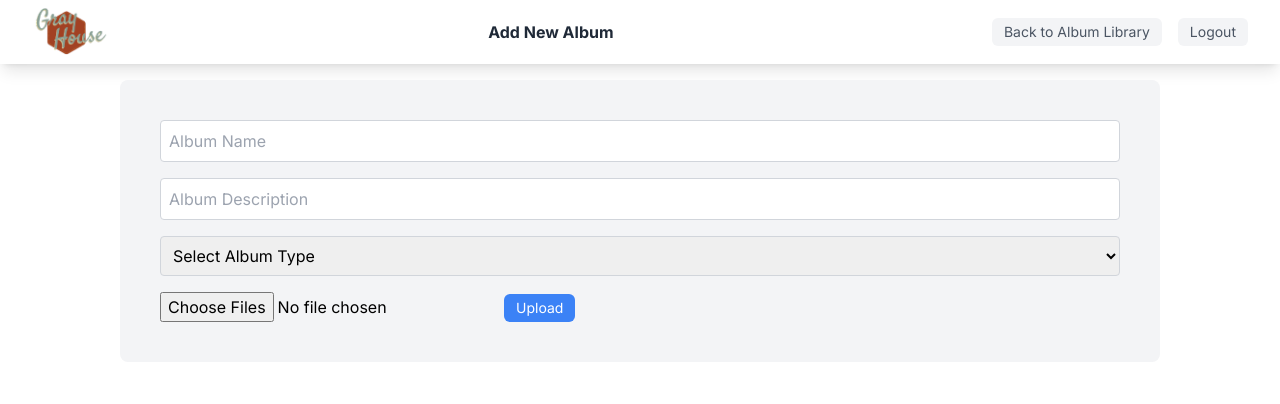
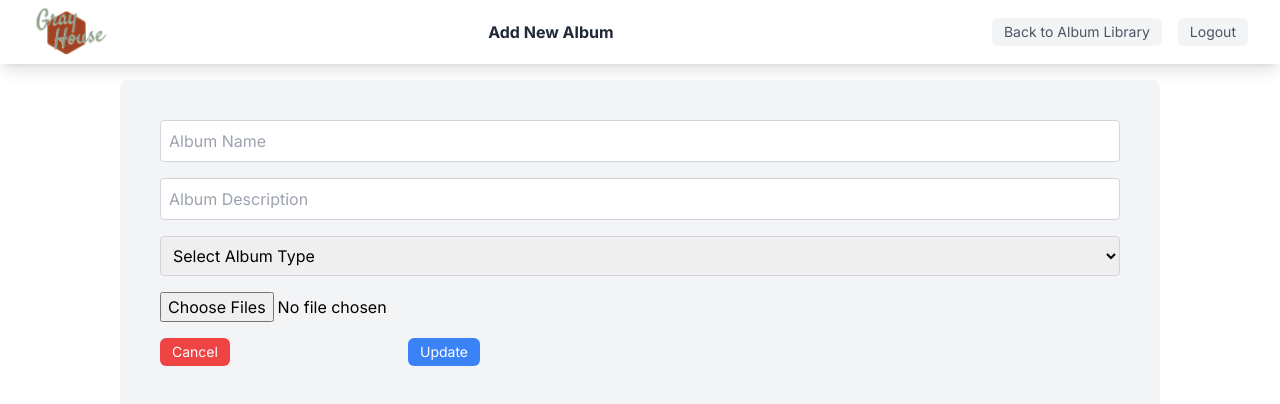
Before and after one commit to BhanuHasaranga/gallery-admin-pannel, a Next.js app: page /add-new-album in a window 1280 px wide. Shown: the top 404 px of the page. Built offline with nearby package versions, Linux system fonts and the light colour scheme.

Commit message:
upload progress precentage

```diff
--- a/components/new-album-form.tsx
+++ b/components/new-album-form.tsx
@@ -1,5 +1,6 @@
 import React, { useState } from 'react';
 import axios, { AxiosRequestConfig } from 'axios';
+import Link from 'next/link';
 
 export default function UploadForm() {
     const [inProgress, setInProgress] = useState(false);
@@ -142,13 +143,25 @@ export default function UploadForm() {
 
             {fileError && <p className={styles.error}>{fileError}</p>}
 
-            {uploadProgress > 0 && (
-                <p className="text-sm text-gray-500">{`Uploading: ${uploadProgress}%`}</p>
-            )}
-
-            <button className={styles.button} type='submit' disabled={inProgress || !files || !!fileError}>
-                {inProgress ? 'Uploading...' : 'Upload'}
-            </button>
+            <div className="flex py-4 justify-between w-80">
+                <Link href={"/admin-pannel/"}>
+                  <button
+                   className="text-sm font-normal text-white bg-red-500 px-3 py-1 rounded-md hover:bg-red-600 transition-colors"
+                  >
+                    Cancel
+                  </button>
+                </Link>
+                {uploadProgress > 0 && (
+                  <p className="text-sm text-gray-500">{`Uploading: ${uploadProgress}%`}</p>
+                )}
+                <button
+                 type="submit"
+                 className="text-sm font-normal text-white bg-blue-500 px-3 py-1 rounded-md hover:bg-blue-600 transition-colors"
+                 disabled={inProgress}
+                >
+                  {inProgress ? "Updating..." : "Update"}
+                </button>
+          </div>
         </form>
     );
 }
```
